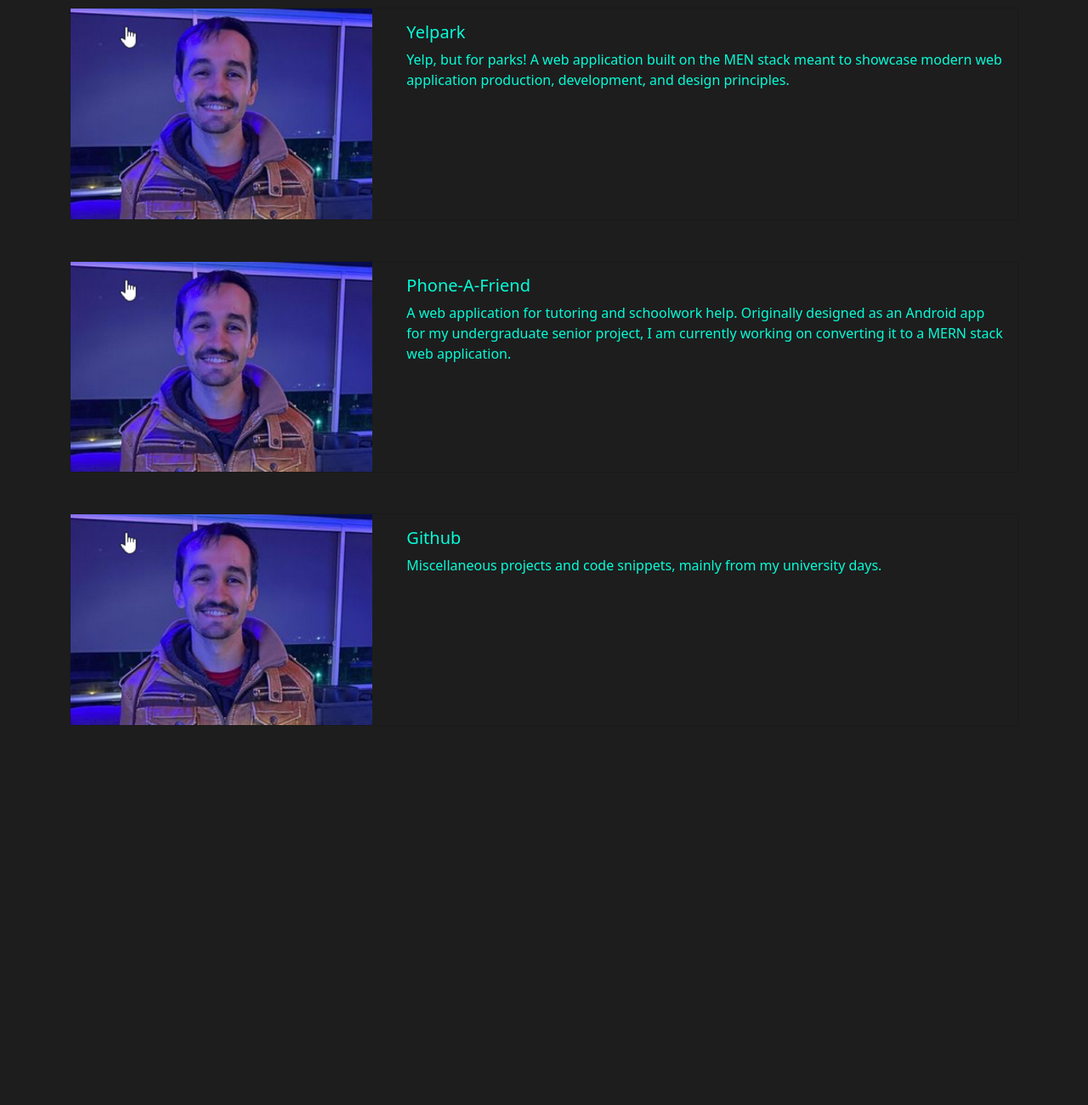
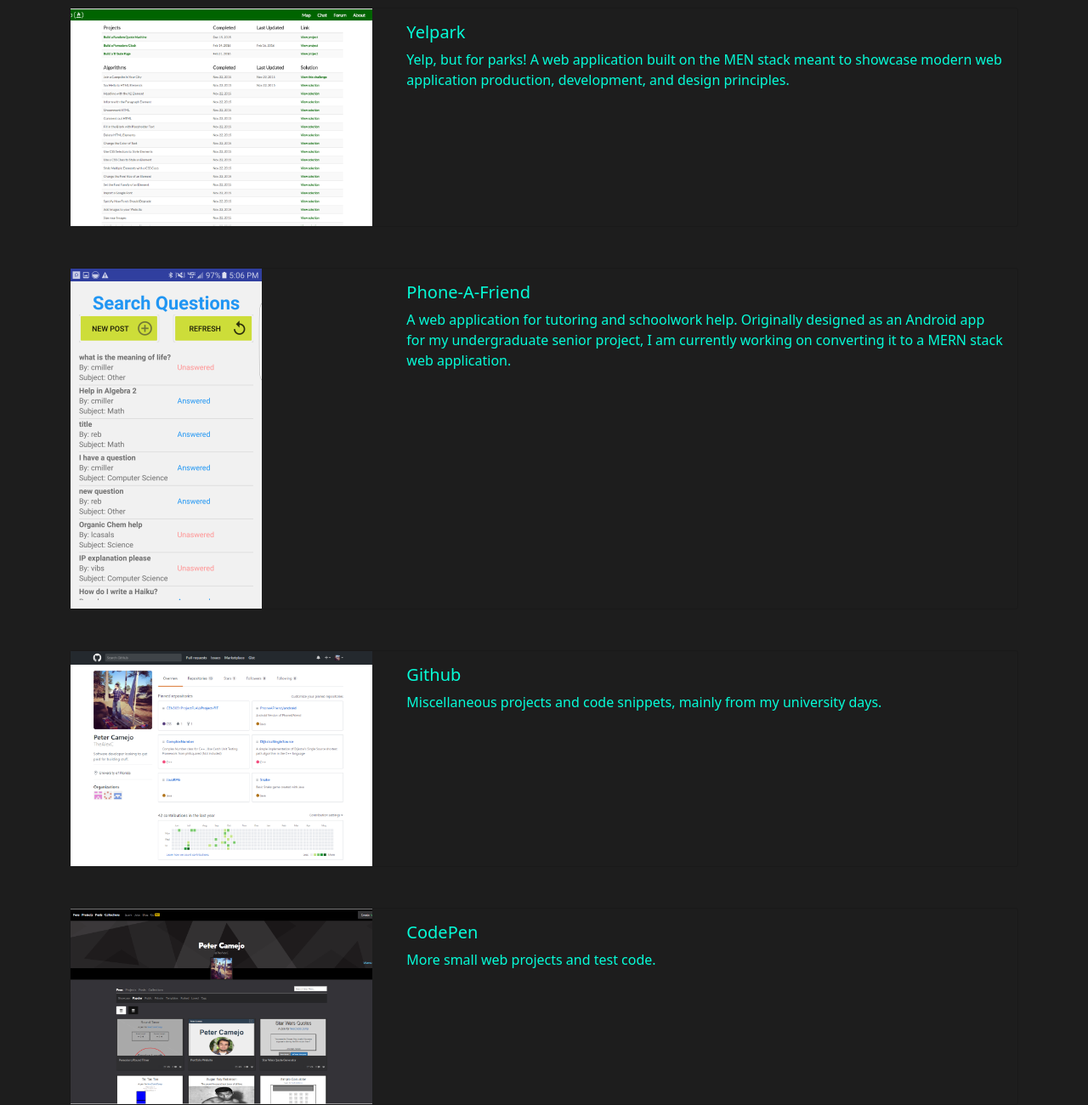
Before and after one commit to PeterCamejo/petercamejo.github.io, a website: page portfolio.html in a window 1280 px wide. Shown: the part 95-1395 px from the top of the page at 85% size. Before the commit the page ends 949 px from the top, so only its background shows below. Drawn offline with nearby package versions, Linux system fonts and the light colour scheme.

Commit message:
added actual portfolio images

```diff
--- a/portfolio.html
+++ b/portfolio.html
@@ -32,7 +32,7 @@
   <div class="card teal-background mb-5">
     <div class="row">
       <div class="col-md-4">
-        <img src="pfp.png" class="img-fluid" alt="...">
+        <img src="projects-freeCodeCamp.png" class="img-fluid" alt="...">
       </div>
       <div class="col-md-8">
         <div class="card-body">
@@ -46,7 +46,7 @@
   <div class="card teal-background mb-5">
     <div class="row">
       <div class="col-md-4">
-        <img src="pfp.png" class="img-fluid" alt="...">
+        <img src="phoneafriend.png" class="img-fluid" alt="...">
       </div>
       <div class="col-md-8">
         <div class="card-body">
@@ -60,7 +60,7 @@
   <div class="card mb-5 teal-background">
     <div class="row">
       <div class="col-md-4">
-        <img src="pfp.png" class="img-fluid" alt="...">
+        <img src="github-main.png" class="img-fluid" alt="...">
       </div>
       <div class="col-md-8">
         <div class="card-body">
@@ -70,6 +70,20 @@
       </div>
     </div>
   </div>
+
+   <div class="card teal-background mb-5">
+    <div class="row">
+      <div class="col-md-4">
+        <img src="projects-codepen.png" class="img-fluid" alt="...">
+      </div>
+      <div class="col-md-8">
+        <div class="card-body">
+          <h5 class="card-title"> CodePen </h5>
+          <p class= "card-text"> More small web projects and test code.</p>
+        </div>
+      </div>
+    </div>
+  </div>
 </div>
 
 <script src="https://cdn.jsdelivr.net/npm/@popperjs/core@2.9.2/dist/umd/popper.min.js" integrity="sha384-IQsoLXl5PILFhosVNubq5LC7Qb9DXgDA9i+tQ8Zj3iwWAwPtgFTxbJ8NT4GN1R8p" crossorigin="anonymous"></script>
```
Also changed, not shown: github-main.png (added), phoneafriend.png (added), projects-codepen.png (added), projects-freeCodeCamp.png (added).
